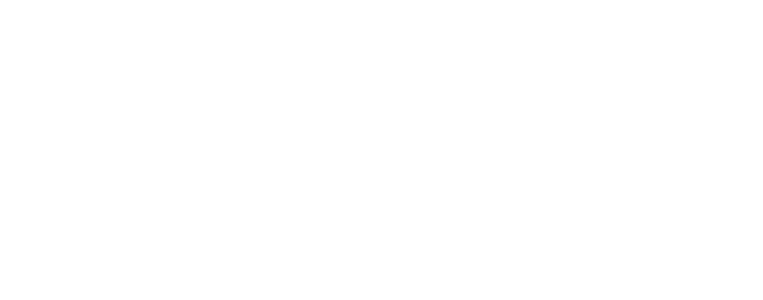
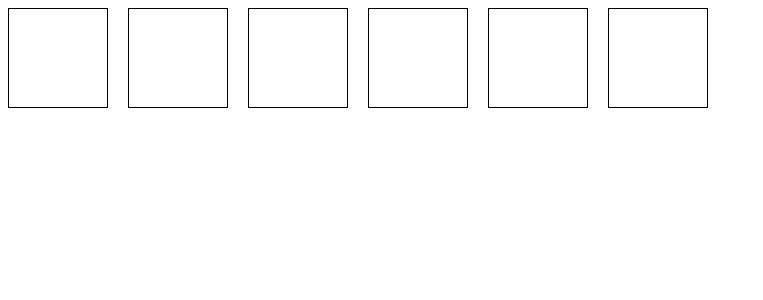
Before and after one commit to Samenti/scrimba-boxes, a React (Create React App) app: page / in a window 1280 px wide. Shown: the top 300 px of the page, without its empty margins (0-763 px from the left). Built offline with nearby package versions, Linux system fonts and the light colour scheme.

Commit message:
Added boxes

```diff
--- a/src/App.js
+++ b/src/App.js
@@ -1,8 +1,16 @@
 import React from 'react';
+import boxes from './boxes.json';
 
 export default function App() {
+  const [boxArray, setBoxArray] = React.useState(boxes);
+
+  const boxDivs = boxArray.map(box => {
+    return (<div key={box.id} className="box" />);
+  });
+
   return (
     <div className="container">
+      {boxDivs}
     </div>
   );
 };
--- /dev/null
+++ b/src/boxes.json
@@ -0,0 +1,26 @@
+[
+  {
+    "id": 1,
+    "on": true
+  },
+  {
+    "id": 2,
+    "on": false
+  },
+  {
+    "id": 3,
+    "on": true
+  },
+  {
+    "id": 4,
+    "on": true
+  },
+  {
+    "id": 5,
+    "on": false
+  },
+  {
+    "id": 6,
+    "on": false
+  }
+]
--- a/src/index.css
+++ b/src/index.css
@@ -1,3 +1,20 @@
 * {
   box-sizing: border-box;
 }
+
+body {
+  font-family: sans-serif;
+}
+
+.container {
+  display: flex;
+  flex-direction: row;
+  flex-wrap: wrap;
+  gap: 20px 20px;
+}
+
+.box {
+  width: 100px;
+  height: 100px;
+  border: 1px solid black;
+}
```
